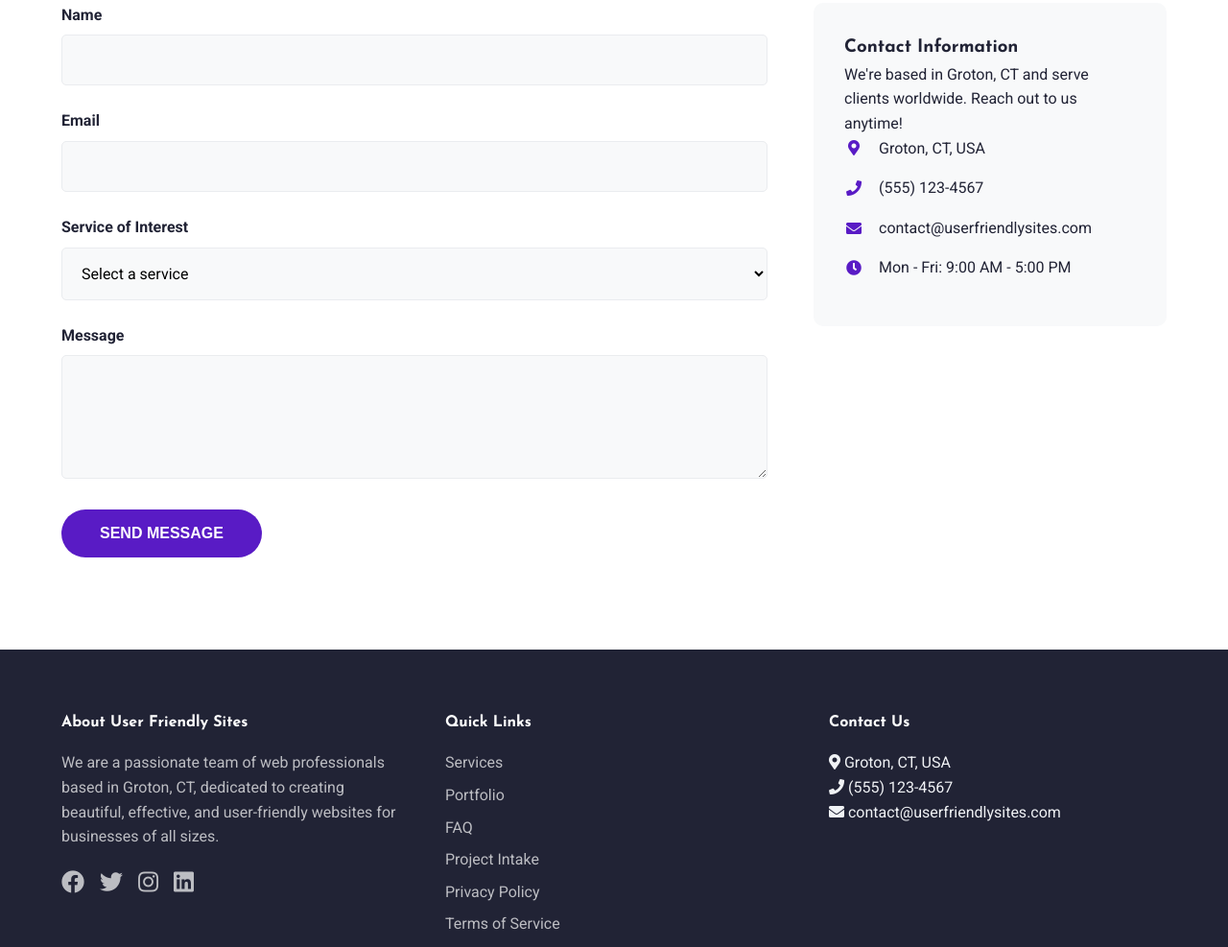
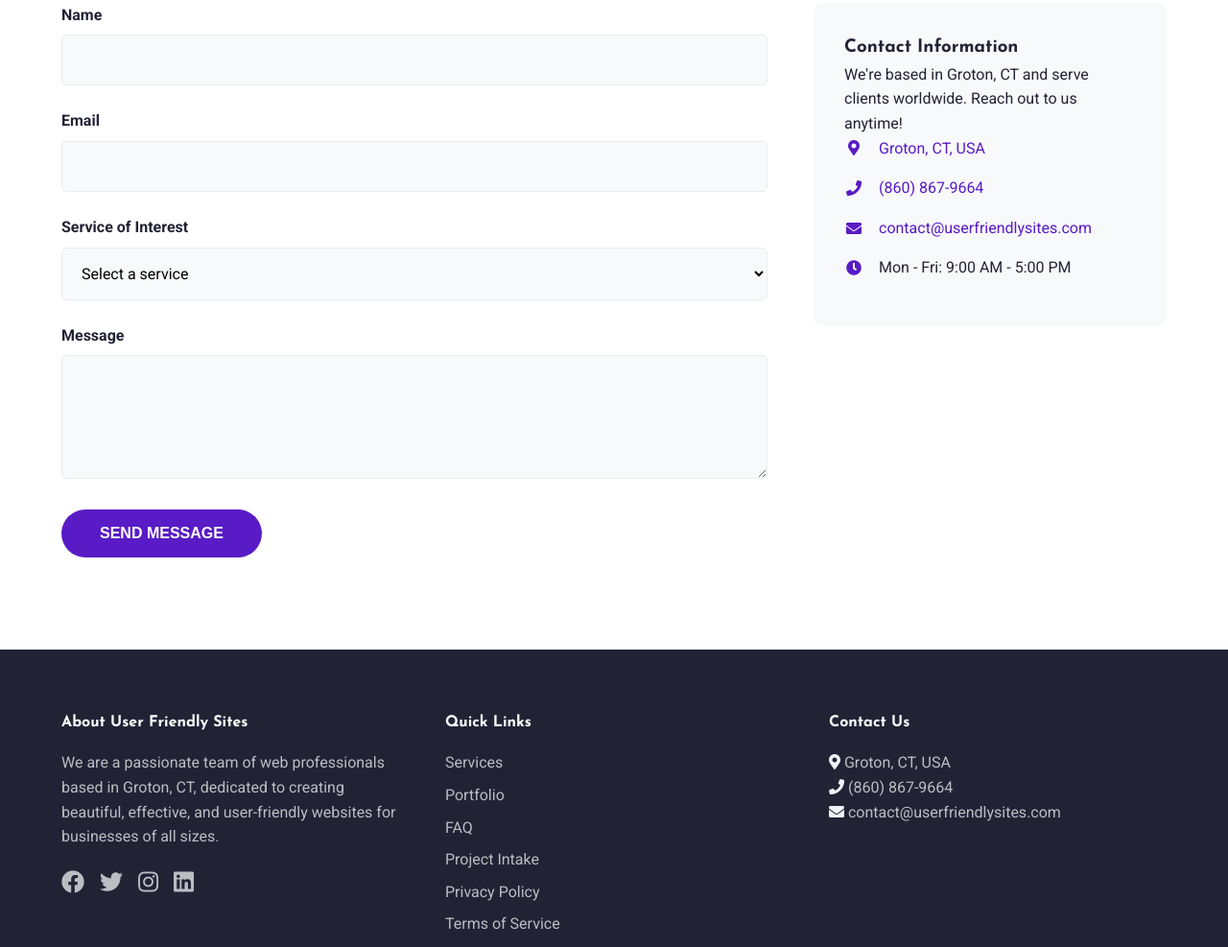
Before and after one commit to Danieladebisi/userfriendlysites, a plain HTML site: page index.html in a window 1280 px wide. Shown: the part 4274-5261 px from the top of the page at 96% size. Drawn offline with nearby package versions, Linux system fonts and the light colour scheme; animation ran at ten frames a second.

Commit message:
Update contact information links and remove redundant comments in calculator modal

```diff
--- a/index.html
+++ b/index.html
@@ -235,9 +235,9 @@
                     <h3>Contact Information</h3>
                     <p>We're based in Groton, CT and serve clients worldwide. Reach out to us anytime!</p>
                     <ul>
-                        <li><i class="fas fa-map-marker-alt"></i> Groton, CT, USA</li>
-                        <li><i class="fas fa-phone"></i> (555) 123-4567</li>
-                        <li><i class="fas fa-envelope"></i> contact@userfriendlysites.com</li>
+                        <li><i class="fas fa-map-marker-alt"></i> <a href="https://www.google.com/maps/search/?api=1&query=Groton,CT" target="_blank" rel="noopener noreferrer">Groton, CT, USA</a></li>
+                        <li><i class="fas fa-phone"></i> <a href="tel:1-860-867-9664">(860) 867-9664</a></li>
+                        <li><i class="fas fa-envelope"></i> <a href="mailto:contact@userfriendlysites.com">contact@userfriendlysites.com</a></li>
                         <li><i class="fas fa-clock"></i> Mon - Fri: 9:00 AM - 5:00 PM</li>
                     </ul>
                 </div>
@@ -272,9 +272,9 @@
             <div class="footer-contact">
                 <h4>Contact Us</h4>
                  <ul>
-                    <li><i class="fas fa-map-marker-alt"></i> Groton, CT, USA</li>
-                    <li><i class="fas fa-phone"></i> (555) 123-4567</li>
-                    <li><i class="fas fa-envelope"></i> contact@userfriendlysites.com</li>
+                    <li><i class="fas fa-map-marker-alt"></i> <a href="https://www.google.com/maps/search/?api=1&query=Groton,CT" target="_blank" rel="noopener noreferrer">Groton, CT, USA</a></li>
+                    <li><i class="fas fa-phone"></i> <a href="tel:1-860-867-9664">(860) 867-9664</a></li>
+                    <li><i class="fas fa-envelope"></i> <a href="mailto:contact@userfriendlysites.com">contact@userfriendlysites.com</a></li>
                 </ul>
             </div>
         </div>
@@ -285,9 +285,6 @@
 
     <button id="scrollToTop" aria-label="Scroll to top"><i class="fas fa-chevron-up"></i></button>
 
-    <!-- =================================================================
-         REDESIGNED WEBSITE CALCULATOR MODAL
-    ================================================================== -->
     <div id="calculatorModal" class="modal">
         <div class="modal-content">
             <span class="close" onclick="closeCalculator()">&times;</span>
@@ -296,7 +293,6 @@
                 <p>Follow the steps to get a customized estimate for your project.</p>
             </div>
 
-            <!-- Progress Bar -->
             <div class="progress-bar">
                 <div class="progress-bar-step active" data-step="1"><span>Project Type</span></div>
                 <div class="progress-bar-step" data-step="2"><span>Features</span></div>
@@ -305,7 +301,6 @@
             </div>
 
             <form id="calculator-form">
-                <!-- Step 1: Project Type -->
                 <div class="calculator-step active" data-step="1">
                     <h3>What type of website do you need?</h3>
                     <div class="selection-grid">
@@ -344,7 +339,6 @@
                     </div>
                 </div>
 
-                <!-- Step 2: Features -->
                 <div class="calculator-step" data-step="2">
                     <h3>Select the features you need:</h3>
                      <div class="selection-grid feature-grid">
@@ -379,7 +373,6 @@
                     </div>
                 </div>
 
-                <!-- Step 3: Design -->
                 <div class="calculator-step" data-step="3">
                     <h3>What's your desired design style?</h3>
                     <div class="selection-grid">
@@ -401,7 +394,6 @@
                     </div>
                 </div>
 
-                <!-- Step 4: Quote -->
                 <div class="calculator-step" data-step="4">
                     <h3>Your Estimated Quote</h3>
                     <div id="cost-result" class="cost-result-container">
@@ -414,7 +406,6 @@
                     </div>
                 </div>
 
-                <!-- Navigation Buttons -->
                 <div class="calculator-navigation">
                     <button type="button" id="prev-step-btn" class="btn btn-secondary" style="display: none;">Previous</button>
                     <button type="button" id="next-step-btn" class="btn btn-primary">Next Step</button>
```
